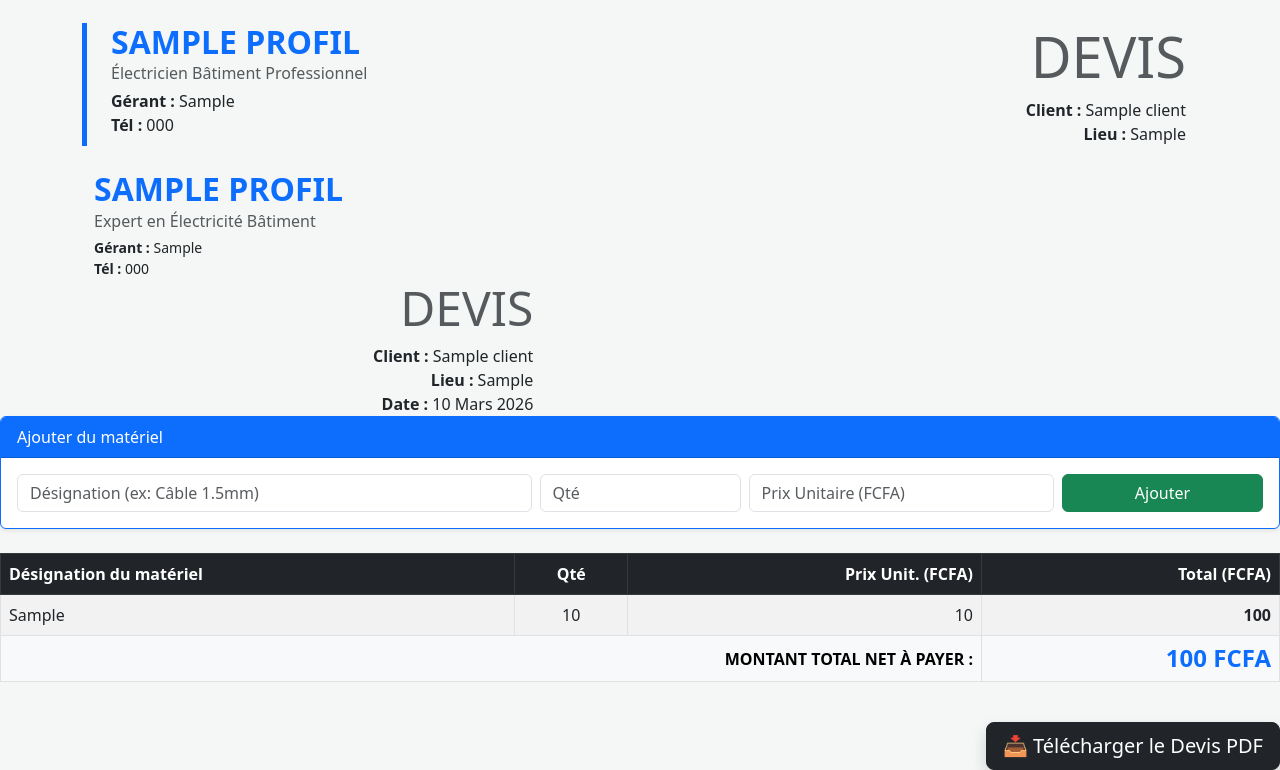
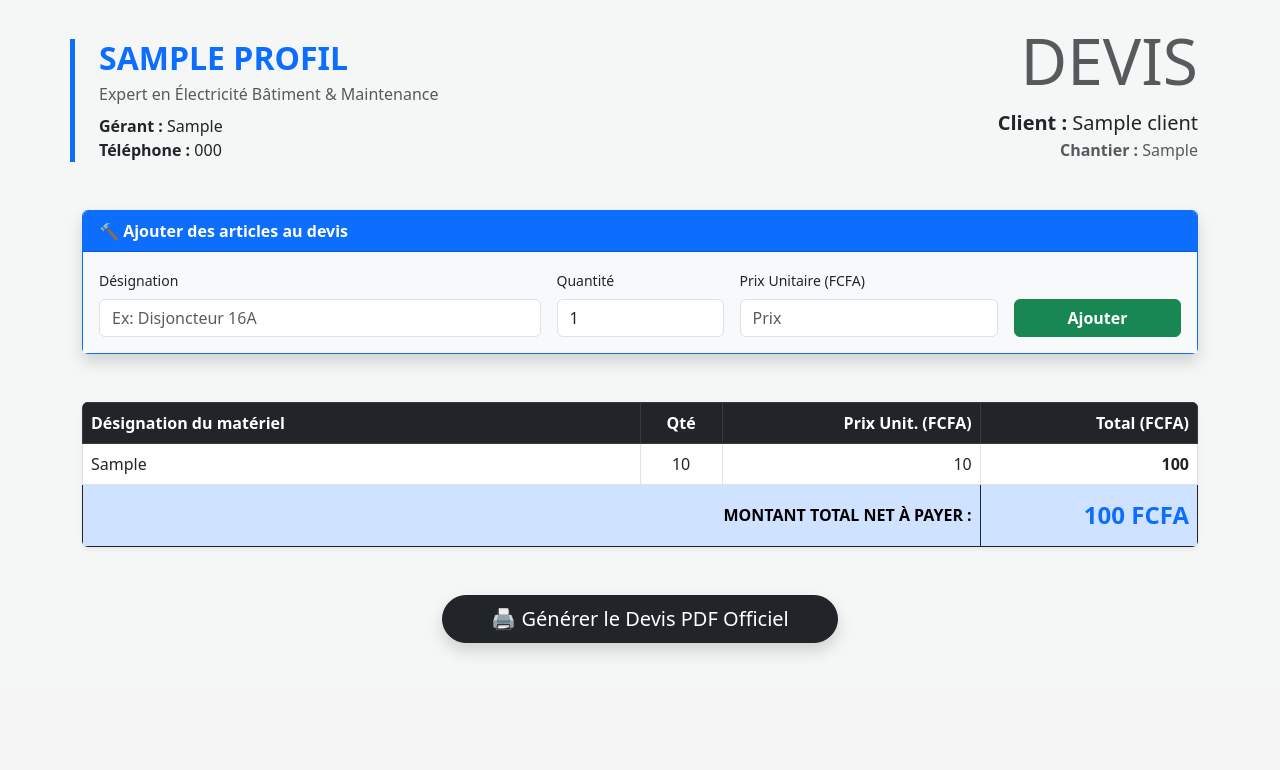
Before and after one commit to ernestcoulibaly721/ElecPro_Saas, a Flask app: page /creer_devis/1 in a window 1280 px wide. Shown: the part 453-1223 px from the top of the page. After the commit the page ends 1108 px from the top, so only its background shows below. Run offline with Flask 3, Linux system fonts and the light colour scheme; tables that the repository leaves empty hold one stand-in row (values such as "Sample post").

Commit message:
Update creer_devis.html

```diff
--- a/templates/creer_devis.html
+++ b/templates/creer_devis.html
@@ -3,72 +3,64 @@
 {% block content %}
 <div class="container mt-3">
     <div class="d-print-none mb-4">
-        <a href="{{ url_for('index') }}" class="btn btn-sm btn-outline-secondary">← Retour à la liste</a>
+        <a href="{{ url_for('index') }}" class="btn btn-sm btn-outline-secondary">← Retour au tableau de bord</a>
         <hr>
     </div>
 
         <div class="row mb-4">
-        <div class="col-12 text-center mb-4">
+        <div class="col-12 text-center">
             <img src="https://i.ibb.co/B2Y48BbS/1000064766.png"
                  alt="Bannière ÉlecPro"
-                 style="width: 100%; max-height: 300px; object-fit: cover; border-radius: 10px; border: 2px solid #0d6efd;">
-        </div>
-
-        <div class="col-md-6 border-start border-5 border-primary ps-4">
-            <h2 class="text-primary fw-bold text-uppercase mb-0">{{ profil.nom_entreprise }}</h2>
-            <p class="text-muted mb-1">Électricien Bâtiment Professionnel</p>
-            <p class="mb-0"><strong>Gérant :</strong> {{ profil.gerant }}</p>
-            <p class="mb-0"><strong>Tél :</strong> {{ profil.telephone }}</p>
-        </div>
-
-        <div class="col-md-6 text-end">
-            <h1 class="display-4 text-muted fw-light">DEVIS</h1>
-            <p class="mb-0"><strong>Client :</strong> {{ client.nom_complet }}</p>
-            <p class="mb-0"><strong>Lieu :</strong> {{ client.adresse_chantier }}</p>
+                 style="max-width: 100%; height: auto; max-height: 400px; display: block; margin: 0 auto; border-radius: 8px;">
         </div>
         </div>
 
-                <h2 class="text-primary fw-bold text-uppercase mb-0">{{ profil.nom_entreprise }}</h2>
-                <p class="text-muted mb-1">Expert en Électricité Bâtiment</p>
-                <p class="mb-0 small"><strong>Gérant :</strong> {{ profil.gerant }}</p>
-                <p class="mb-0 small"><strong>Tél :</strong> {{ profil.telephone }}</p>
-            </div>
+    </div>
+
+    <div class="row mb-5 align-items-end">
+        <div class="col-md-7 border-start border-5 border-primary ps-4">
+            <h2 class="text-primary fw-bold text-uppercase mb-1">{{ profil.nom_entreprise }}</h2>
+            <p class="text-muted mb-2">Expert en Électricité Bâtiment & Maintenance</p>
+            <p class="mb-0"><strong>Gérant :</strong> {{ profil.gerant }}</p>
+            <p class="mb-0"><strong>Téléphone :</strong> {{ profil.telephone }}</p>
         </div>
         <div class="col-md-5 text-end">
-            <h1 class="display-5 text-muted fw-light">DEVIS</h1>
+            <h1 class="display-3 text-muted fw-light mb-0">DEVIS</h1>
             <div class="mt-2">
-                <p class="mb-0"><strong>Client :</strong> {{ client.nom_complet }}</p>
-                <p class="mb-0"><strong>Lieu :</strong> {{ client.adresse_chantier }}</p>
-                <p class="mb-0"><strong>Date :</strong> 10 Mars 2026</p>
+                <p class="mb-0 fs-5 text-dark"><strong>Client :</strong> {{ client.nom_complet }}</p>
+                <p class="mb-0 text-muted"><strong>Chantier :</strong> {{ client.adresse_chantier }}</p>
             </div>
         </div>
     </div>
 
-    <div class="card mb-4 border-primary d-print-none shadow-sm">
-        <div class="card-header bg-primary text-white">Ajouter du matériel</div>
-        <div class="card-body">
-            <form method="POST" class="row g-2">
+    <div class="card mb-5 border-primary d-print-none shadow">
+        <div class="card-header bg-primary text-white fw-bold">🔨 Ajouter des articles au devis</div>
+        <div class="card-body bg-light">
+            <form method="POST" class="row g-3">
                 <div class="col-md-5">
-                    <input type="text" name="designation" class="form-control" placeholder="Désignation (ex: Câble 1.5mm)" required>
+                    <label class="form-label small">Désignation</label>
+                    <input type="text" name="designation" class="form-control" placeholder="Ex: Disjoncteur 16A" required>
                 </div>
                 <div class="col-md-2">
-                    <input type="number" name="quantite" class="form-control" placeholder="Qté" min="1" required>
+                    <label class="form-label small">Quantité</label>
+                    <input type="number" name="quantite" class="form-control" value="1" min="1" required>
                 </div>
                 <div class="col-md-3">
-                    <input type="number" step="0.01" name="prix_unitaire" class="form-control" placeholder="Prix Unitaire (FCFA)" required>
+                    <label class="form-label small">Prix Unitaire (FCFA)</label>
+                    <input type="number" step="1" name="prix_unitaire" class="form-control" placeholder="Prix" required>
                 </div>
-                <div class="col-md-2">
-                    <button type="submit" class="btn btn-success w-100">Ajouter</button>
+                <div class="col-md-2 d-flex align-items-end">
+                    <button type="submit" class="btn btn-success w-100 fw-bold">Ajouter</button>
                 </div>
             </form>
         </div>
     </div>
 
-    <div class="table-responsive">
-        <table class="table table-bordered table-striped">
+    <div class="table-responsive shadow-sm rounded">
+        <table class="table table-bordered table-hover mb-0">
             <thead class="table-dark">
                 <tr>
-                    <th>Désignation du matériel</th>
+                    <th style="width: 50%;">Désignation du matériel</th>
                     <th class="text-center">Qté</th>
                     <th class="text-end">Prix Unit. (FCFA)</th>
                     <th class="text-end">Total (FCFA)</th>
@@ -76,7 +68,7 @@
             </thead>
             <tbody>
                 {% for mat in materiels %}
-                <tr>
+                <tr class="align-middle">
                     <td>{{ mat.designation }}</td>
                     <td class="text-center">{{ mat.quantite }}</td>
                     <td class="text-end">{{ "{:,.0f}".format(mat.prix_unitaire) }}</td>
@@ -84,33 +76,35 @@
                 </tr>
                 {% else %}
                 <tr>
-                    <td colspan="4" class="text-center text-muted">Aucun article ajouté.</td>
+                    <td colspan="4" class="text-center py-4 text-muted fst-italic">Le devis est vide. Ajoutez du matériel ci-dessus.</td>
                 </tr>
                 {% endfor %}
             </tbody>
-            <tfoot class="table-light">
+            <tfoot class="table-primary border-dark">
                 <tr>
-                    <td colspan="3" class="text-end"><strong>MONTANT TOTAL NET À PAYER :</strong></td>
-                    <td class="text-end"><h4 class="text-primary fw-bold mb-0">{{ "{:,.0f}".format(total) }} FCFA</h4></td>
+                    <td colspan="3" class="text-end py-3"><strong>MONTANT TOTAL NET À PAYER :</strong></td>
+                    <td class="text-end py-3"><h4 class="fw-bold mb-0 text-primary">{{ "{:,.0f}".format(total) }} FCFA</h4></td>
                 </tr>
             </tfoot>
         </table>
     </div>
 
-    <div class="row mt-5 d-none d-print-flex text-center">
+    <div class="row mt-5 pt-4 d-none d-print-flex text-center">
         <div class="col-6">
             <p class="mb-5"><strong>Le Client (Bon pour accord)</strong></p>
-            <div style="border: 1px solid #ddd; height: 100px; width: 80%; margin: auto; border-radius: 5px;"></div>
+            <div style="border: 1px solid #ddd; height: 120px; width: 80%; margin: auto; border-radius: 8px;"></div>
+            <p class="mt-2 small text-muted">Mention "Lu et approuvé"</p>
         </div>
         <div class="col-6">
-            <p class="mb-5"><strong>L'Entrepreneur (Cachet & Signature)</strong></p>
-            <div style="border: 1px solid #ddd; height: 100px; width: 80%; margin: auto; border-radius: 5px;"></div>
+            <p class="mb-5"><strong>L'Entrepreneur (Signature & Cachet)</strong></p>
+            <div style="border: 1px solid #ddd; height: 120px; width: 80%; margin: auto; border-radius: 8px;"></div>
+            <p class="mt-2 small text-muted">Date: {{ 10 }} / 03 / 2026</p>
         </div>
     </div>
 
-    <div class="text-end mt-4 d-print-none">
-        <button onclick="window.print()" class="btn btn-dark btn-lg shadow">
-            📥 Télécharger le Devis PDF
+    <div class="text-center mt-5 mb-5 d-print-none">
+        <button onclick="window.print()" class="btn btn-dark btn-lg px-5 shadow rounded-pill">
+            🖨️ Générer le Devis PDF Officiel
         </button>
     </div>
 </div>
```
